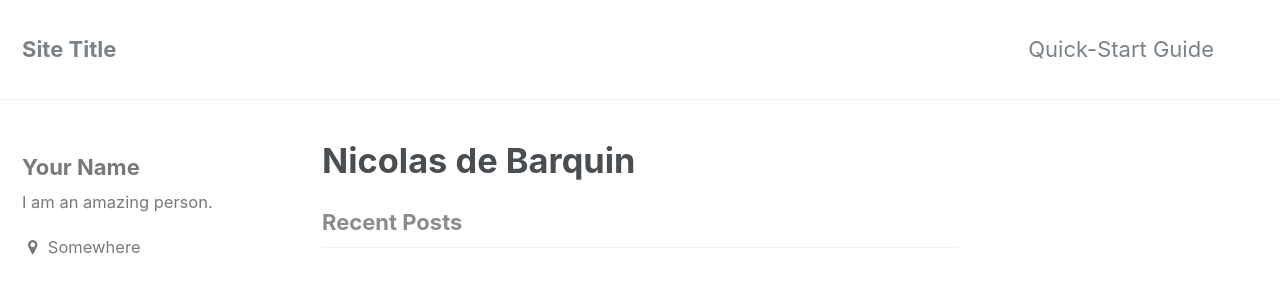
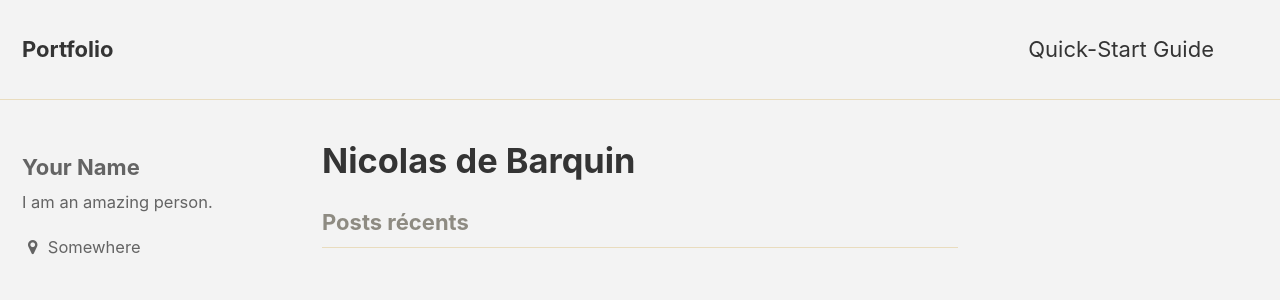
Before and after one commit to nicolasdb/nicolasdb.github.io, a Jekyll site: the page built from index.md, in a window 1280 px wide and 900 px high. Shown: the top 300 px of the window. Built offline with Jekyll 4.4.1, drawn with Linux system fonts in a browser that asks for light colours; our own code applies the rules of GitHub Pages for plain Markdown files; some of the changed text lies outside the part shown.

Commit message:
Update _config.yml

```diff
--- a/_config.yml
+++ b/_config.yml
@@ -5,17 +5,17 @@
 # For technical reasons, this file is *NOT* reloaded automatically when you use
 # `jekyll serve`. If you change this file, please restart the server process.
 
-minimal_mistakes_skin    : "default" # "air", "contrast", "dark", "dirt", "mint", "sunrise"
+minimal_mistakes_skin    : "dirt" # "air", "contrast", "dark", "dirt", "mint", "sunrise", "default"
 
 # Site Settings
-locale                   : "en"
-title                    : "Site Title"
+locale                   : "fr-BE"
+title                    : "Portfolio"
 title_separator          : "-"
-name                     : "Your Name"
+name                     : "Nicolas de Barquin"
 description              : "An amazing website."
-url                      : # the base hostname & protocol for your site e.g. "https://mmistakes.github.io"
+url                      : https://nicolasdb.github.io/ # the base hostname & protocol for your site e.g. "https://mmistakes.github.io"
 baseurl                  : # the subpath of your site, e.g. "/blog"
-repository               : # GitHub username/repo-name e.g. "mmistakes/minimal-mistakes"
+repository               : https://github.com/nicolasdb/nicolasdb.github.io # GitHub username/repo-name e.g. "mmistakes/minimal-mistakes"
 teaser                   : # path of fallback teaser image, e.g. "/assets/images/500x300.png"
 # breadcrumbs            : false # true, false (default)
 words_per_minute         : 200
```
